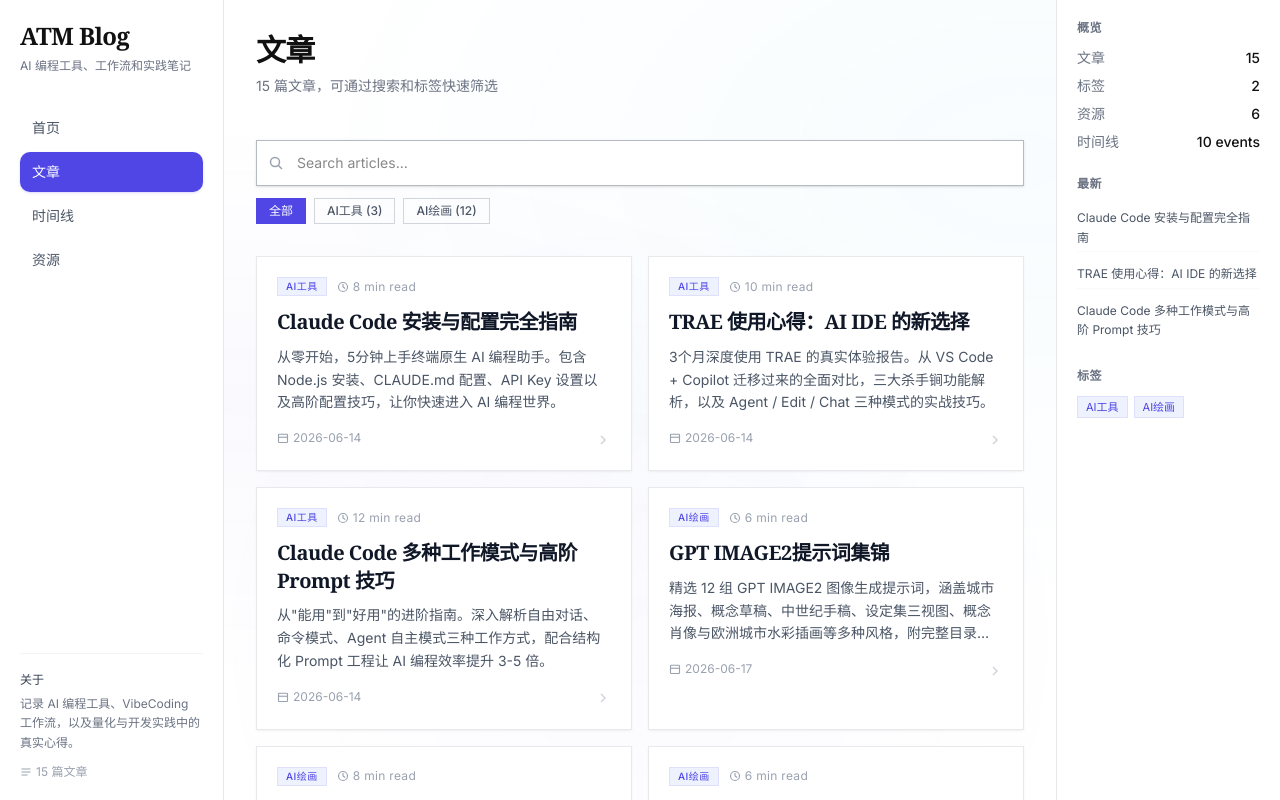
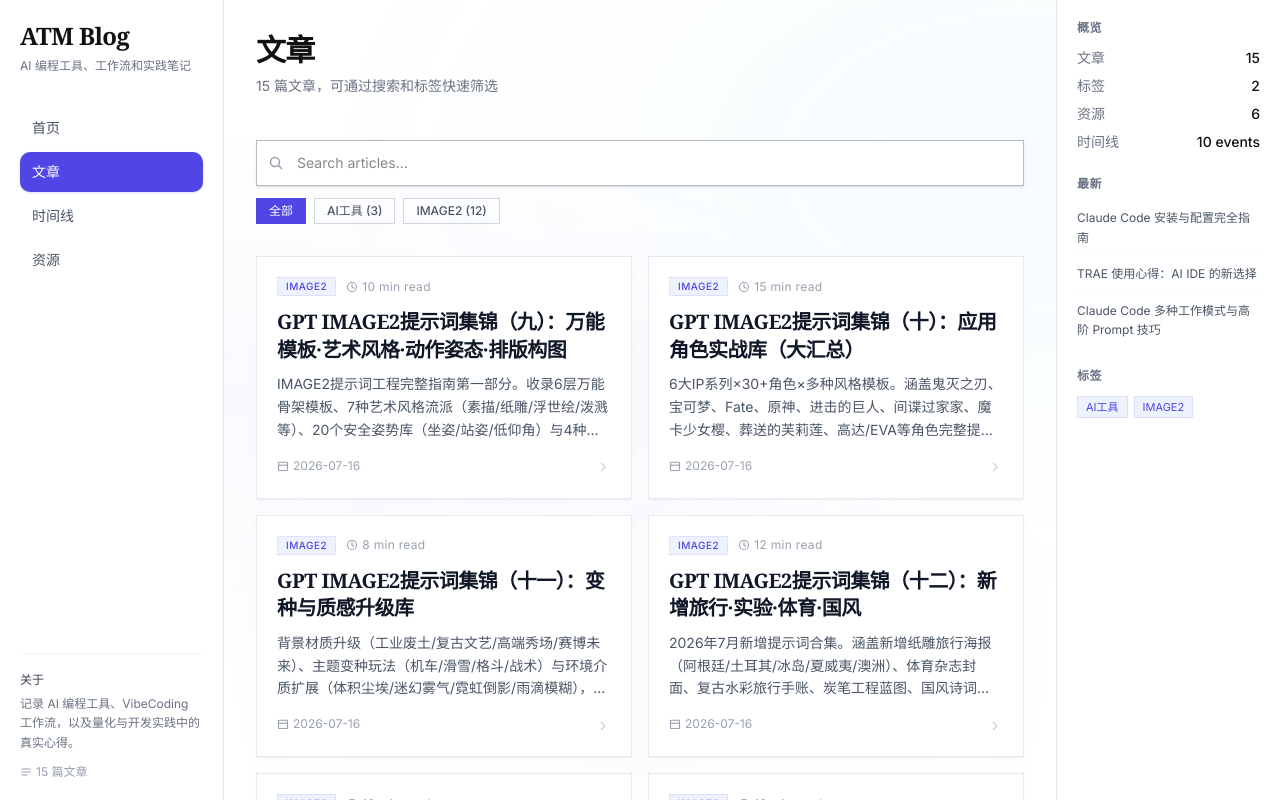
Before and after one commit to superherocheng/ATMBlog, a React (Vite) app: page /articles in a window 1280 px wide. Shown: the top 800 px of the page. Built offline with nearby package versions, Linux system fonts and the light colour scheme.

Commit message:
feat: 更新文章列表和首页内容

```diff
--- a/src/data/articles.js
+++ b/src/data/articles.js
@@ -40,7 +40,7 @@
     excerpt: '精选 12 组 GPT IMAGE2 图像生成提示词，涵盖城市海报、概念草稿、中世纪手稿、设定集三视图、概念肖像与欧洲城市水彩插画等多种风格，附完整目录索引，可直接复制使用。',
     date: '2026-06-17',
     readTime: '6 min read',
-    tag: 'AI绘画',
+    tag: 'IMAGE2',
   },
   {
     id: 5,
@@ -49,7 +49,7 @@
     excerpt: '精选 10 组提示词，涵盖天坛、圣索菲亚大教堂、巴黎圣母院等建筑速写研究手稿，以及捷豹 XEL 和 XE SV Project 8 的汽车设计手稿，建筑师与设计师的研究笔记风格。',
     date: '2026-06-21',
     readTime: '8 min read',
-    tag: 'AI绘画',
+    tag: 'IMAGE2',
   },
   {
     id: 6,
@@ -58,7 +58,7 @@
     excerpt: '精选 16 组提示词，涵盖 Appu / Saber / 佐助 / 狮心王查理等角色速写集合页，京都、多诺米蒂、佛罗伦萨等纸雕旅行海报，以及高圆圆通透肖像与俯拍直闪时尚摄影。',
     date: '2026-06-21',
     readTime: '6 min read',
-    tag: 'AI绘画',
+    tag: 'IMAGE2',
   },
   {
     id: 7,
@@ -67,7 +67,7 @@
     excerpt: '精选 14 组提示词，涵盖电影/动漫主题日本邮政邮票、东京与米兰城市肖像海报、Claude Code 开发者手稿、高达×JK、FIFA 粘土浮雕以及日式浮世绘×动漫角色。',
     date: '2026-06-21',
     readTime: '6 min read',
-    tag: 'AI绘画',
+    tag: 'IMAGE2',
   },
   {
     id: 8,
@@ -76,7 +76,7 @@
     excerpt: '精选 15 组提示词，涵盖意式与亚洲美食广告海报、南京/上海/罗马 Citywalk 漫游路线图、日本/意大利/希腊纸雕书封、Fate双王展览海报与漩涡鸣人和风肖像。',
     date: '2026-06-21',
     readTime: '6 min read',
-    tag: 'AI绘画',
+    tag: 'IMAGE2',
   },
   {
     id: 9,
@@ -85,7 +85,7 @@
     excerpt: '精选 16 组提示词，涵盖斑驳水泥墙FIFA体育杂志封面（Saber/约尔/明日香/钉崎/远坂凛）、复古水彩旅行手账海报（上海/北京/南京/青岛/西安）、炭笔工程蓝图设定（鸣人/佐助/自来也）与国风座右铭诗词卡片。',
     date: '2026-07-06',
     readTime: '10 min read',
-    tag: 'AI绘画',
+    tag: 'IMAGE2',
   },
   {
     id: 10,
@@ -94,7 +94,7 @@
     excerpt: '精选 23 组提示词，涵盖木质桌面3D微缩立体城市地图（北京/重庆/多洛米蒂/米兰/罗马/威尼斯/西安/海南/西藏/青海）、3D纸雕浮雕旅行纪念书签（意大利/土耳其/希腊/日本/成都/北京/桂林）与狂野泼墨水墨插画（悬崖城堡/神龙斗士/韩立渡劫/雨中红伞/孤峰红日）。',
     date: '2026-07-06',
     readTime: '12 min read',
-    tag: 'AI绘画',
+    tag: 'IMAGE2',
   },
   {
     id: 11,
@@ -103,7 +103,7 @@
     excerpt: '精选 16 组提示词，涵盖RPG角色设定面板（李逍遥）、多格漫画分镜（柯南/Saber Excalibur/Saber×士郎）、超现实破界融合画、纯白极简日历、高脚杯水墨角色（DOTA2五英雄）与高对比度赛璐璐海报。',
     date: '2026-07-06',
     readTime: '10 min read',
-    tag: 'AI绘画',
+    tag: 'IMAGE2',
   },
   {
     id: 12,
@@ -112,7 +112,7 @@
     excerpt: 'IMAGE2提示词工程完整指南第一部分。收录6层万能骨架模板、7种艺术风格流派（素描/纸雕/浮世绘/泼溅等）、20个安全姿势库（坐姿/站姿/低仰角）与4种排版比例模板。',
     date: '2026-07-16',
     readTime: '10 min read',
-    tag: 'AI绘画',
+    tag: 'IMAGE2',
   },
   {
     id: 13,
@@ -121,7 +121,7 @@
     excerpt: '6大IP系列×30+角色×多种风格模板。涵盖鬼灭之刃、宝可梦、Fate、原神、进击的巨人、间谍过家家、魔卡少女樱、葬送的芙莉莲、高达/EVA等角色完整提示词，配合万能骨架直接出图。',
     date: '2026-07-16',
     readTime: '15 min read',
-    tag: 'AI绘画',
+    tag: 'IMAGE2',
   },
   {
     id: 14,
@@ -130,7 +130,7 @@
     excerpt: '背景材质升级（工业废土/复古文艺/高端秀场/赛博未来）、主题变种玩法（机车/滑雪/格斗/战术）与环境介质扩展（体积尘埃/迷幻雾气/霓虹倒影/雨滴模糊），附400错误避雷指南。',
     date: '2026-07-16',
     readTime: '8 min read',
-    tag: 'AI绘画',
+    tag: 'IMAGE2',
   },
   {
     id: 15,
@@ -139,7 +139,7 @@
     excerpt: '2026年7月新增提示词合集。涵盖新增纸雕旅行海报（阿根廷/土耳其/冰岛/夏威夷/澳洲）、体育杂志封面、复古水彩旅行手账、炭笔工程蓝图、国风诗词卡片等风格。',
     date: '2026-07-16',
     readTime: '12 min read',
-    tag: 'AI绘画',
+    tag: 'IMAGE2',
   },
 ];
 
--- a/src/pages/ArticlesPage.jsx
+++ b/src/pages/ArticlesPage.jsx
@@ -41,7 +41,7 @@
     if (activeTag) {
       result = result.filter((a) => a.tag === activeTag);
     }
-    return result;
+    return [...result].sort((a, b) => new Date(b.date) - new Date(a.date));
   }, [debouncedQuery, activeTag]);
 
   const handleKeyDown = (e) => {
--- a/src/pages/HomePage.jsx
+++ b/src/pages/HomePage.jsx
@@ -5,8 +5,9 @@
 
 function HomePage() {
   const navigate = useNavigate();
-  const featuredArticle = articles[0];
-  const latestArticles = articles.slice(0, 4);
+  const sorted = [...articles].sort((a, b) => new Date(b.date) - new Date(a.date));
+  const featuredArticle = sorted[0];
+  const latestArticles = sorted.slice(0, 4);
   const previewEvents = timelineEvents.slice(-4);
   const totalArticles = articles.length;
   const tags = [...new Set(articles.map(a => a.tag).filter(Boolean))];
```
